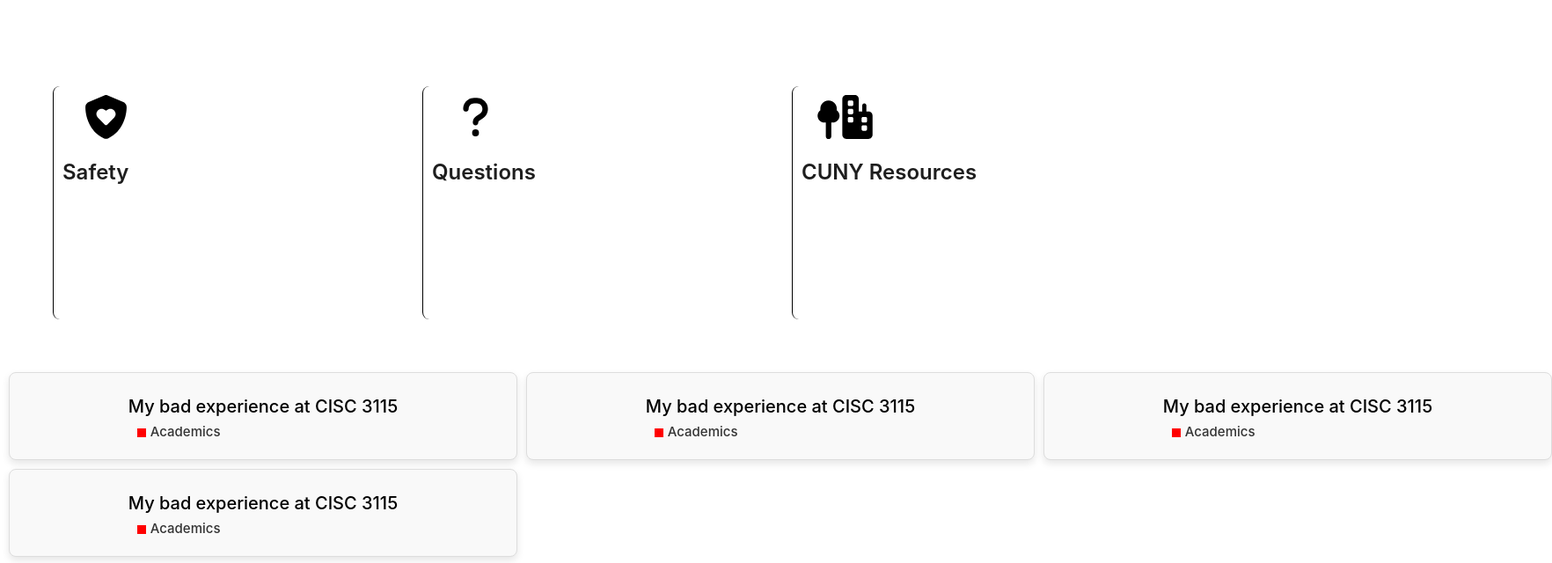
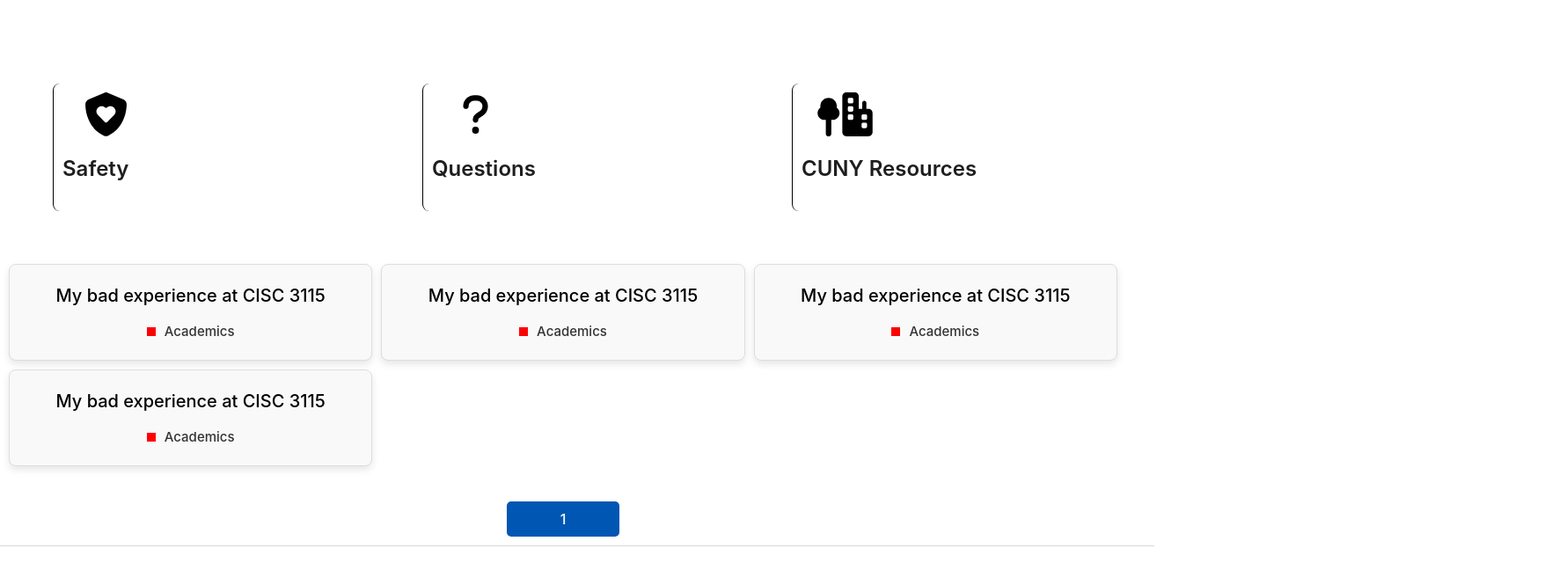
Before and after one commit to Buringskul/CTP-Hackathon, a React (Vite) app in the folder frontend/: page /postlogin in a window 1280 px wide. Shown: the part 392-1032 px from the top of the page at 88% size, 1764 px wide, since content can reach past the window. Built offline with nearby package versions, Linux system fonts and the light colour scheme.

Commit message:
fixed up grid layout in postlogin page

```diff
--- a/frontend/src/components/PostLoginContent.jsx
+++ b/frontend/src/components/PostLoginContent.jsx
@@ -8,27 +8,27 @@
         <div className="post-login-content">
             <h1>Welcome to Your Dashboard</h1>
             <div className="grid-container">
-                <a href='/discussionboard' className="grid-item">
+                <a href='/discussionboard' className="grid-items">
                     <FontAwesomeIcon className='icon' icon={faPencil} />
                     <h2>Academics</h2>
                 </a>
-                <a href='/discussionboard' className="grid-item">
+                <a href='/discussionboard' className="grid-items">
                     <FontAwesomeIcon className='icon' icon={faLeaf} />
                     <h2>Environment Awareness</h2>
                 </a>
-                <a href='/discussionboard' className="grid-item">
+                <a href='/discussionboard' className="grid-items">
                     <FontAwesomeIcon className='icon' icon={faHandHoldingHeart} />
                     <h2>Mental Health</h2>
                 </a>
-                <a href='/discussionboard' className="grid-item">
+                <a href='/discussionboard' className="grid-items">
                     <FontAwesomeIcon className='icon' icon={faShieldHeart} />
                     <h2>Safety</h2>
                 </a>
-                <a href='/discussionboard' className="grid-item">
+                <a href='/discussionboard' className="grid-items">
                     <FontAwesomeIcon className='icon' icon={faQuestion} />
                     <h2>Questions</h2>
                 </a>
-                <a href='/discussionboard' className="grid-item">
+                <a href='/discussionboard' className="grid-items">
                     <FontAwesomeIcon className='icon' icon={faTreeCity} />
                     <h2>CUNY Resources</h2>
                 </a>
--- a/frontend/src/styles/PostLoginContent.css
+++ b/frontend/src/styles/PostLoginContent.css
@@ -1,71 +1,33 @@
-.post-login-title{
-  width:90vw;
-}
-
-.category-title {
-    color: #1E1E1E; /* This will make the <h2> black */
-    margin-bottom: 0px;
-    font-size: 44px;
-    display: flex;
-
-  }
-
-  .category-description {
-    color: #757575; /* This will make the <p> grey */
-    font-size: 24px;
-    margin-top: 0px;
-  }
-
-.PostLoginContent {
+.post-login-content {
     margin-top: 150px;
 }
 
-.category-name-snippet{
-  display: flex;
-}
-
-.category-container{
-  display: flex;
-  flex-direction: row;
-  flex-wrap: wrap;
-  align-items: flex-start;
-  margin: 100px 100px;
-  justify-content: center;
-  margin: 20px;
-  padding: 0;
-  margin-bottom: 50px;
-}
-
-.post-login-grid-item{
-  margin: 0px 6px;
-  width:auto;
-  display: flex;
-}
-
-.post-login-grid-item h2{
-}
-
-.post-login-icon{
-  margin-right: 15px;
-  font-size: 50px;
-}
-
-@media (max-width:600px){
-  .post-login-title{
-    font-size: 10vw;
-  }
-  .category-title{
-    font-size: 6vw;
-  }
-  .category-description{
-    font-size: 3vw;
-  }
-  .post-login-grid-item h2{
-    font-size: 4vw;
+.grid-items {
+    box-sizing: border-box;
+    display: flex;
+    flex-direction: column;
+    padding: 10px;
+    width: 320px;
+    min-width: 160px;
+    background: #FFFFFF;
+    border-left: 1px solid #000000;
+    border-radius: 8px;
+    text-align: left;
+    min-height: 100px;
   }
 
-  .post-login-icon{
-    font-size: 10vw;
-    margin-right: 15px;
+  .grid-items h2 {
+    font-family: 'Inter', sans-serif;
+    font-weight: 600;
+    font-size: 24px;
+    color: #1E1E1E;
+    text-align: left;
   }
-}
+
+  .grid-items p {
+    font-family: 'Inter', sans-serif;
+    font-weight: 400;
+    font-size: 16px;
+    color: #757575;
+    text-align: left;
+  }
--- a/frontend/src/styles/SubmissionSnippets.css
+++ b/frontend/src/styles/SubmissionSnippets.css
@@ -1,73 +1,84 @@
-.submission-item{
+.submission-item {
     background-color: #f9f9f9; /* Background color for grid items */
     border: 1px solid #ddd; /* Border around grid items */
     display: flex;
-    align-items: center;
+    flex-direction: column; /* Stack content vertically */
+    align-items: flex-start; /* Align items to the start of the container */
     justify-content: center;
-    text-align: center;
+    padding: 20px; /* Add padding inside the grid item */
     font-size: 18px;
     color: #333;
     border-radius: 8px; /* Optional: rounded corners */
     box-shadow: 0 4px 8px rgba(0, 0, 0, 0.1); /* Optional: subtle shadow */
     transition: background-color 0.3s ease;
+    text-align: left; /* Align text to the left */
 }
 
-.submission-list{
+.submission-list {
     display: grid;
-    grid-template-columns: repeat(3, 1fr); /* 3 columns, each taking up equal space */
-    grid-auto-rows: minmax(100px, auto); /* Minimum row height of 100px, adjust as needed */
-    gap: 10px; /* Space between items, adjust as needed */
-    padding: 10px;
+    grid-template-columns: repeat(auto-fit, minmax(300px, 1fr)); /* Flexible grid */
+    gap: 20px; /* Space between items */
+    padding: 20px;
 }
 
-.submission-item:hover{
+.submission-item:hover {
+    cursor: pointer;
+    background-color: #e0e0e0; /* Optional: change background color on hover */
+}
+
+.submission-title {
+    color: black;
+    font-size: 20px;
+    margin: 0 0 10px 0;
+    white-space: nowrap; /* Prevents the text from wrapping to the next line */
+    overflow: hidden; /* Hides the overflowing content */
+    text-overflow: ellipsis; /* Adds "..." at the end of the text */
+    max-width: 100%; /* Ensures title doesn't overflow its container */
+}
+
+.submission-snippet-color-box {
+    height: 10px;
+    width: 10px;
+    margin-right: 10px;
+    display: inline-block;
+}
+
+.submission-snippet-category {
+    font-size: 15px;
+    color: #333;
+    margin-top: 5px;
+    display: inline-block;
+}
+
+.pagination {
+    display: flex;
+    justify-content: center;
+    margin-top: 20px;
+}
+
+.pagination-button {
+    background-color: black;
+    color: white;
+    padding: 10px 20px;
+    margin: 0 5px;
+    border: none;
+    border-radius: 5px;
     cursor: pointer;
 }
 
-.submission-title{
-    color: black;
-    font-size: 20px;
-    margin:0;
-    white-space: nowrap;           /* Prevents the text from wrapping to the next line */
-    overflow: hidden;              /* Hides the overflowing content */
-    text-overflow: ellipsis;       /* Adds "..." at the end of the text */
-    max-width: 30vw;
+.pagination-button.active {
+    background-color: #0056b3; /* Highlight active page button */
 }
 
-.submission-snippet-color-box{
-    float: left;
-    position: relative;
-    left:10px;
-    top:10px;
-    height:10px;
-    width:10px;
+.pagination-button:hover {
+    background-color: #333;
 }
 
-.submission-snippet-category{
-    font-size: 15px;
-    color:#333;
-    float:left;
-    position: relative;
-    left: 15px;
-    top:3px;
+@media (max-width: 600px) {
+    .submission-title {
+        font-size: 18px; /* Adjust font size for smaller screens */
+    }
+    .submission-item {
+        padding: 15px;
+    }
 }
-
-.pagination-button{
-    width:10vw;
-    background-color: black;
-    margin:10px;
-}
-
-@media (min-width: 600px){
-    .submission-list{
-        grid-template-columns: repeat(2, 1fr);
-    }
-    .submission-title{
-        max-width: 45vw;
-    }
-    .submission-item{
-        width: 45vw;
-    }
-  }
-
-  @media ()
```
